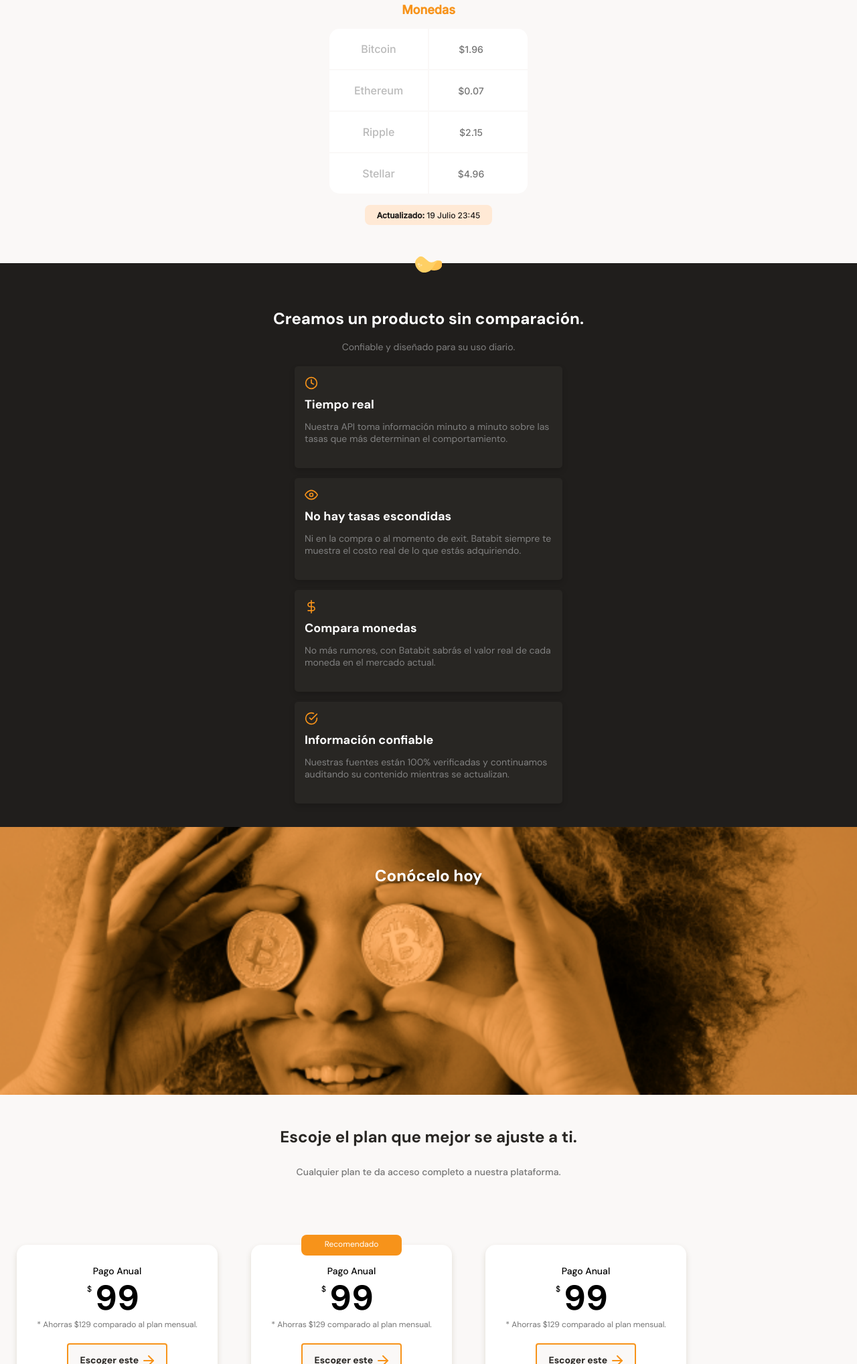
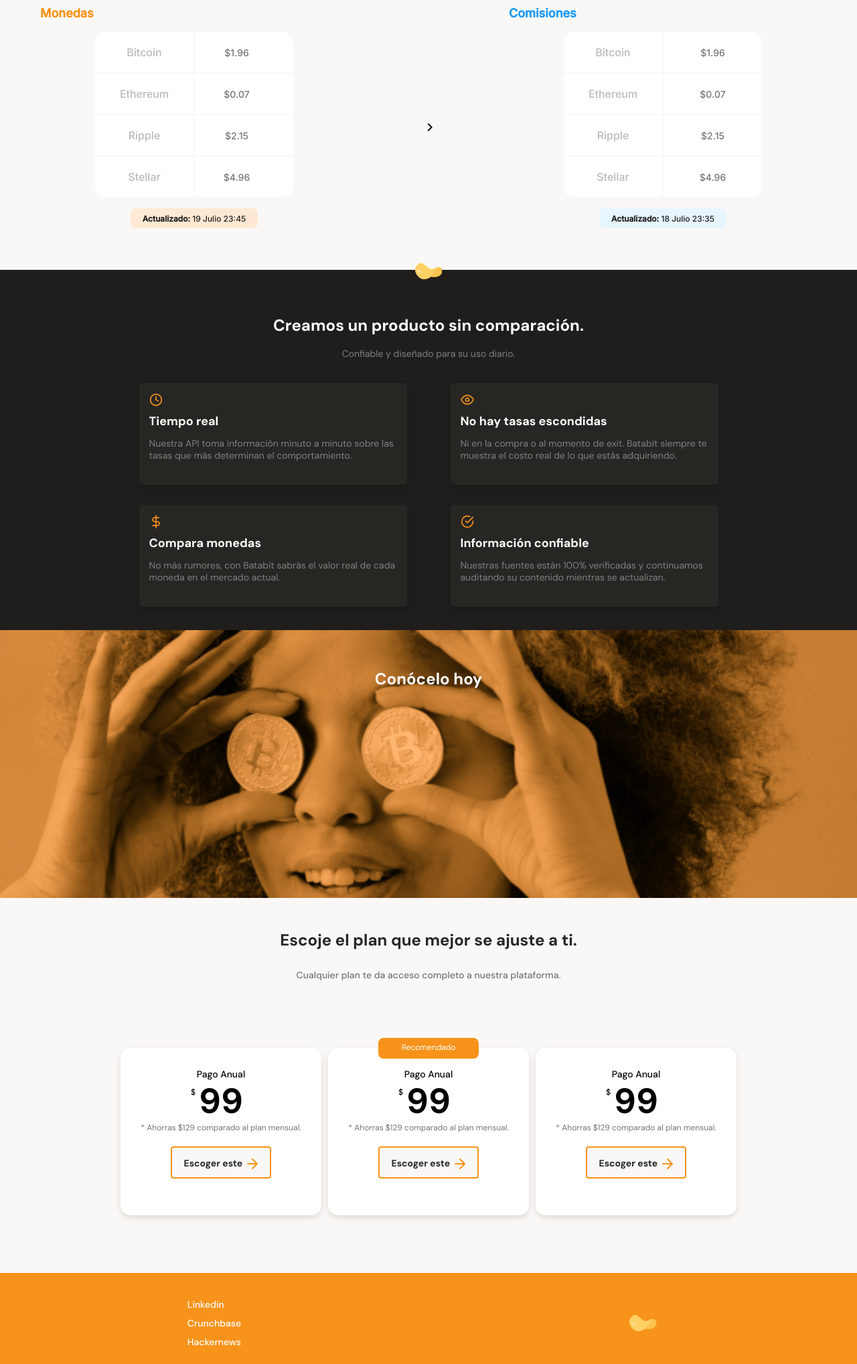
Before and after one commit to BbeatrizSI/Platzi, a plain HTML site: page Curso-responsive/index.html in a window 1280 px wide. Shown: the part 763-2800 px from the top of the page at 67% size. Drawn offline with Linux system fonts and the light colour scheme.

Commit message:
platzi finished responsive

```diff
--- /dev/null
+++ b/Curso-responsive/css/tablet.css
@@ -0,0 +1,10 @@
+.product-cards--container {
+  display: flex;
+  flex-wrap: wrap;
+  width: 930px;
+  margin: 0 auto;
+}
+
+.plans-container--slider {
+  justify-content: center;
+}
--- a/Curso-responsive/index.html
+++ b/Curso-responsive/index.html
@@ -8,7 +8,8 @@
       href="https://fonts.googleapis.com/css2?family=DM+Sans:wght@400;500;700&family=Inter:wght@300;500&display=swap"
       rel="stylesheet"
     />
-    <link rel="stylesheet" href="styles.css" />
+    <link rel="stylesheet" href="./styles.css" />
+    <link rel="stylesheet" href="./css/tablet.css" media="(min-width: 930px)" />
   </head>
   <body>
     <header>
@@ -62,6 +63,33 @@
             </div>
             <div class="currency-table--date">
               <p><b>Actualizado:</b> 19 Julio 23:45</p>
+            </div>
+          </div>
+          <div class="tables-arrow"></div>
+          <div class="main-currency-table blue-margin">
+            <p class="currency-table--title blue">Comisiones</p>
+            <div class="currency-table--container">
+              <table>
+                <tr>
+                  <td class="table__top-left">Bitcoin</td>
+                  <td class="table__top-right table__right">$1.96</td>
+                </tr>
+                <tr>
+                  <td>Ethereum</td>
+                  <td class="table__right">$0.07</td>
+                </tr>
+                <tr>
+                  <td>Ripple</td>
+                  <td class="table__right">$2.15</td>
+                </tr>
+                <tr>
+                  <td class="table__bottom-left">Stellar</td>
+                  <td class="table__bottom-right table__right">$4.96</td>
+                </tr>
+              </table>
+            </div>
+            <div class="currency-table--date soft-blue">
+              <p><b>Actualizado:</b> 18 Julio 23:35</p>
             </div>
           </div>
         </section>
@@ -150,6 +178,17 @@
         </section>
       </section>
     </main>
-    <footer></footer>
+    <footer>
+      <section class="left">
+        <ul>
+          <li><a href="#">Linkedin</a></li>
+          <li><a href="#">Crunchbase</a></li>
+          <li><a href="#">Hackernews</a></li>
+        </ul>
+      </section>
+      <section class="right">
+        <img src="./assets/icons/potato.svg" alt="Logo de Batatabit 2020" />
+      </section>
+    </footer>
   </body>
 </html>
--- a/Curso-responsive/styles.css
+++ b/Curso-responsive/styles.css
@@ -141,12 +141,23 @@ main {
   color: #757575;
 }
 
+.main-tables-container {
+  display: flex;
+  height: 370px;
+  overflow-x: scroll;
+  overscroll-behavior-x: contain;
+  scroll-snap-type: x proximity;
+  justify-content: space-between;
+  align-items: center;
+  padding: 0 40px;
+}
+
 .main-currency-table {
   width: 70%;
   min-width: 235px;
   max-width: 500px;
   height: 360px;
-  margin: 0 auto;
+  scroll-snap-align: center;
   font-family: 'Inter', sans-serif;
 }
 
@@ -156,6 +167,8 @@ main {
   font-weight: bold;
   line-height: 2.3rem;
   color: var(--bitcoin-orange);
+  text-align: left;
+  margin-left: 20px;
 }
 
 .currency-table--container {
@@ -233,6 +246,22 @@ main {
   font-weight: 500;
   line-height: 1.5rem;
   color: var(--warn-black);
+}
+
+.main-currency-table .blue {
+  color: var(--secondary-blue);
+}
+
+.soft-blue {
+  background-color: var(--soft-blue);
+}
+
+.tables-arrow {
+  width: 20px;
+  min-width: 20px;
+  height: 20px;
+  margin: 15px;
+  background-image: url('./assets/icons/arrow-right.png');
 }
 
 .main-product-detail {
@@ -395,11 +424,11 @@ main {
   position: relative;
   scroll-snap-align: center;
   width: 70%;
-  min-width: 230px;
+  min-width: 190px;
   max-width: 300px;
   height: 250px;
   padding: 0px 15px;
-  margin: 50px 25px auto;
+  margin: 50px 5px auto;
   background-color: var(--just-white);
   border-radius: 15px;
   box-shadow: 0 4px 8px rgba(89, 73, 30, 0.16);
@@ -469,3 +498,33 @@ main {
   background-image: url('./assets/icons/arrow-right-orange.svg');
   vertical-align: text-bottom;
 }
+
+footer {
+  display: flex;
+  width: 100%;
+  height: 150px;
+  background-color: var(--bitcoin-orange);
+}
+
+footer section {
+  display: flex;
+  width: 50%;
+  justify-content: center;
+  align-items: center;
+}
+
+footer .left ul {
+  font-size: 1.4rem;
+  font-weight: 500;
+  line-height: 1.8rem;
+  list-style: none;
+}
+
+.left li {
+  margin: 10px 0;
+}
+
+.left a {
+  text-decoration: none;
+  color: var(--just-white);
+}
```
Also changed, not shown: Curso-responsive/assets/icons/arrow-right.png (added).
